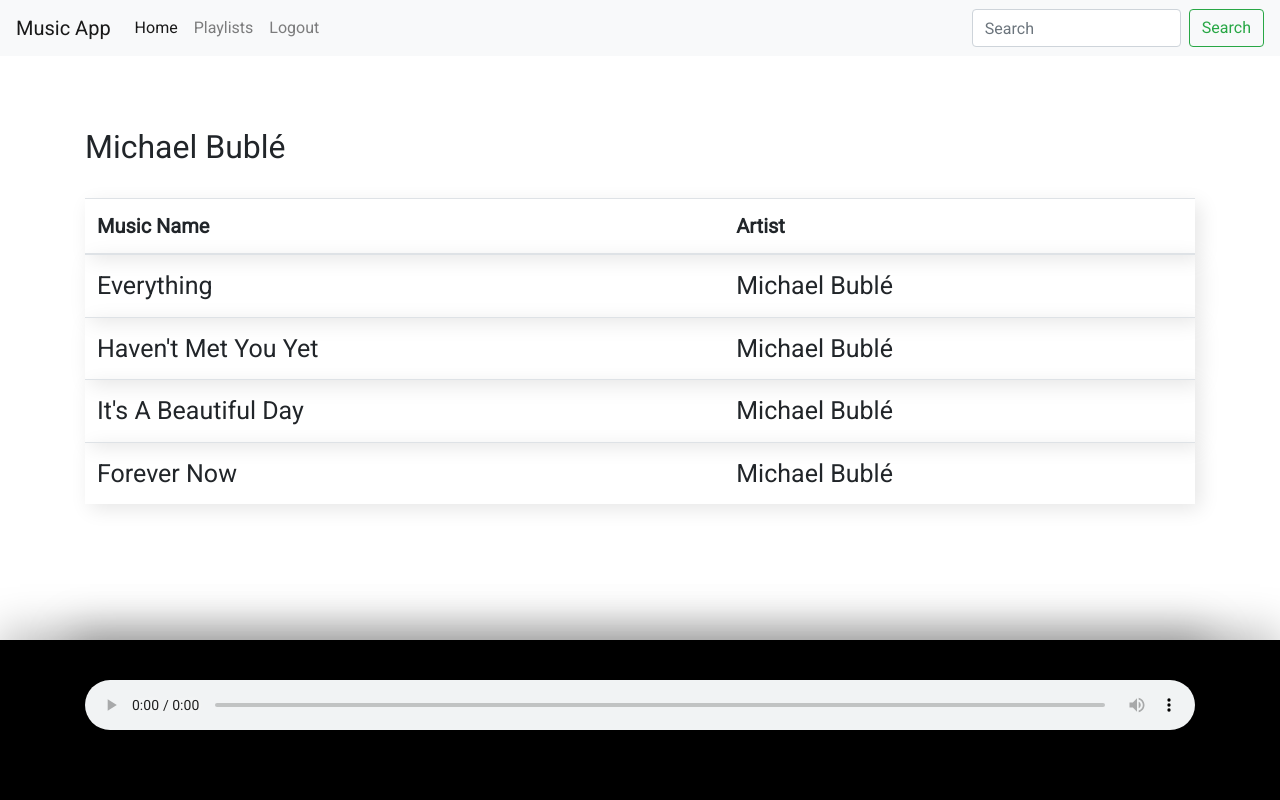
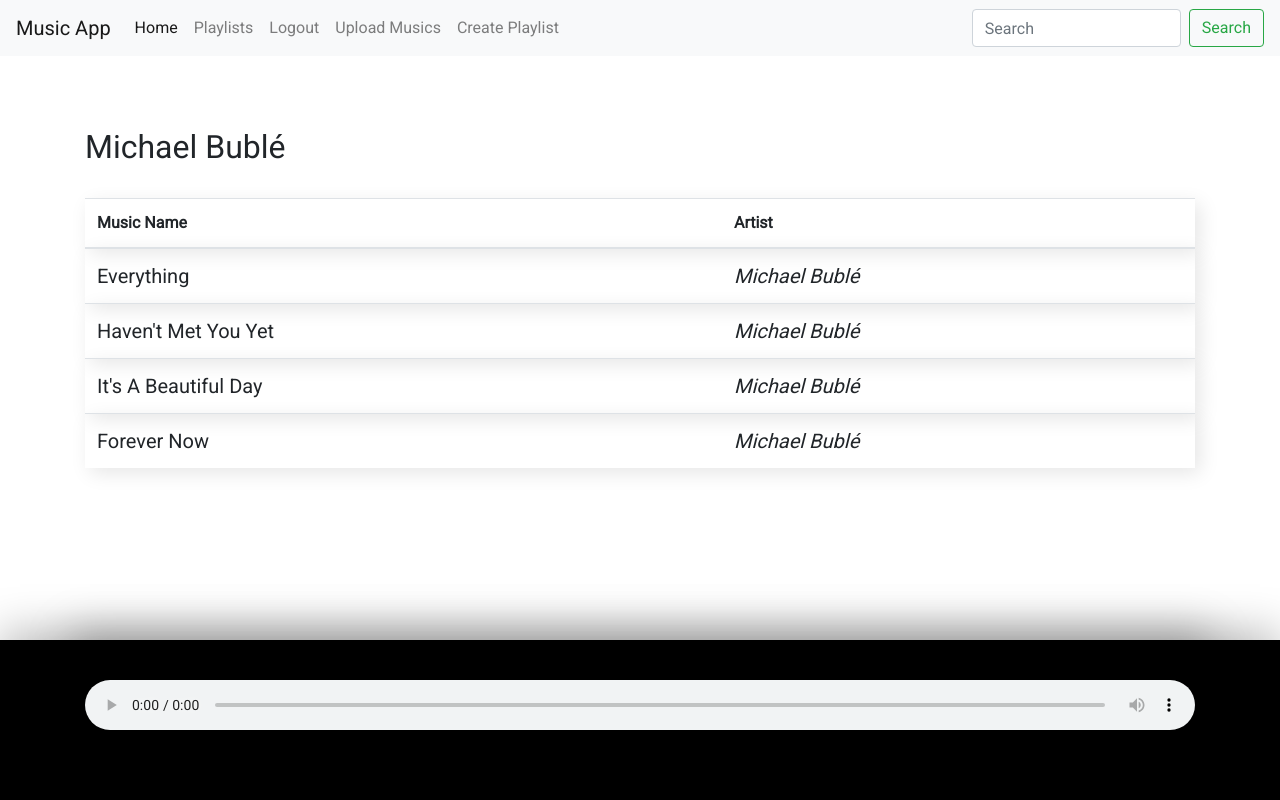
Before and after one commit to gefgu/Music-App, a Django app: page /playlist/1 in a window 1280 px wide. Run offline with Django 3.2, Linux system fonts and the light colour scheme; a user stored in the database is signed in; data comes from the database, SQL or seed files in the repository; both versions use the stored data as it was after the commit; some libraries are stand-ins or nearby versions.

Commit message:
upload musics and playlist

```diff
--- a/music/static/music/style.css
+++ b/music/static/music/style.css
@@ -22,10 +22,14 @@
   cursor: pointer;
 }
 
-tr *{
+tr p{
   font-size: 1.25em;
   margin-bottom: 0;
   padding-bottom: 0;
+}
+
+tr em {
+  font-size: 1em;
 }
 
 tr {
--- a/music/templates/music/base.html
+++ b/music/templates/music/base.html
@@ -44,6 +44,14 @@
           </li>
 
         {% endif %}
+
+        <li class="nav-item">
+          <a class="nav-link" href="{% url 'music:upload_music' %}">Upload Musics</a>
+        </li>
+
+        <li class="nav-item">
+          <a class="nav-link" href="{% url 'music:create_playlist' %}">Create Playlist</a>
+        </li>
 
       </ul>
       <form class="form-inline my-2 my-lg-0">
--- a/music/templates/music/index.html
+++ b/music/templates/music/index.html
@@ -6,6 +6,11 @@
     <div class="container">
       {% if playlist %}
         <h2>{{ playlist.name }}</h2>
+        <br>
+      {% else %}
+        <h2>Hello, {{ user.username }}</h2>
+        <br>
+        <h4>See the latests musics uploaded</h4>
         <br>
       {% endif %}
       <table class="table table-hover">
@@ -18,14 +23,14 @@
             {% for music in playlist.musics.all %}
               <tr onclick="playMusic('{{music.file.url}}', '{{ music.formatted_name }}', '{{ music.artist }}')" class="music-row">
                 <td><p class="listing-music-name">{{ music.name }}</p></td>
-                <td><p>{{ music.artist }}</p></td>
+                <td><p><em>{{ music.artist }}</em></p></td>
               </tr>
             {% endfor %}
           {% else %}
             {% for music in musics %}
               <tr onclick="playMusic('{{music.file.url}}', '{{ music.formatted_name }}', '{{ music.artist }}')" class="music-row">
                 <td><p class="listing-music-name">{{ music.name }}</p></td>
-                <td><p>{{ music.artist }}</p></td>
+                <td><p><em>{{ music.artist }}</em></p></td>
               </tr>
             {% endfor %}
           {% endif %}
--- a/music/urls.py
+++ b/music/urls.py
@@ -9,4 +9,6 @@
     path('accounts/login/', views.login_view, name="login"),
     path('accounts/register/', views.register_view, name="register"),
     path('accounts/logout/', views.logout_view, name="logout"),
+    path('create/music', views.MusicCreateView.as_view(), name="upload_music"),
+    path('create/playlist', views.PlaylistCreateView.as_view(), name="create_playlist"),
 ]
--- a/music/views.py
+++ b/music/views.py
@@ -2,10 +2,10 @@
 from django.views.generic import ListView
 from django.views.generic.detail import DetailView
 from .models import MusicFile, Playlist
-from django.contrib.auth.forms import UserCreationForm
-from django.urls import reverse_lazy
+from django.views.generic.edit import CreateView
 from django.contrib.auth.mixins import LoginRequiredMixin
 from django.shortcuts import render, redirect
+from django.urls import reverse_lazy
 from django.contrib.auth import (
     authenticate,
     get_user_model,
@@ -14,12 +14,12 @@
 )
 from .forms import UserLoginForm, UserRegisterForm
 
-
 # Create your views here.
 class MusicFileListView(LoginRequiredMixin, ListView):
     model = MusicFile
     context_object_name = 'musics'
     template_name = 'music/index.html'
+    queryset = MusicFile.objects.all().order_by("-id")
 
 class PlaylistListView(LoginRequiredMixin, ListView):
     model = Playlist
@@ -30,6 +30,18 @@
     model = Playlist
     template_name = 'music/index.html'
     context_object_name = "playlist"
+
+class MusicCreateView(LoginRequiredMixin, CreateView):
+    model = MusicFile
+    fields = ['name', 'artist', 'file']
+    success_url = reverse_lazy('music:index')
+
+class PlaylistCreateView(LoginRequiredMixin, CreateView):
+    model = Playlist
+    fields = ['name', 'musics']
+    success_url = reverse_lazy('music:index')
+
+## LOGIN SYSTEM
 
 def login_view(request):
     next = request.GET.get('next')
```
Also changed, not shown: music/templates/music/musicfile_form.html (added, +14 -0 lines), music/templates/music/playlist_form.html (added, +16 -0 lines), db.sqlite3, 2 other files.
